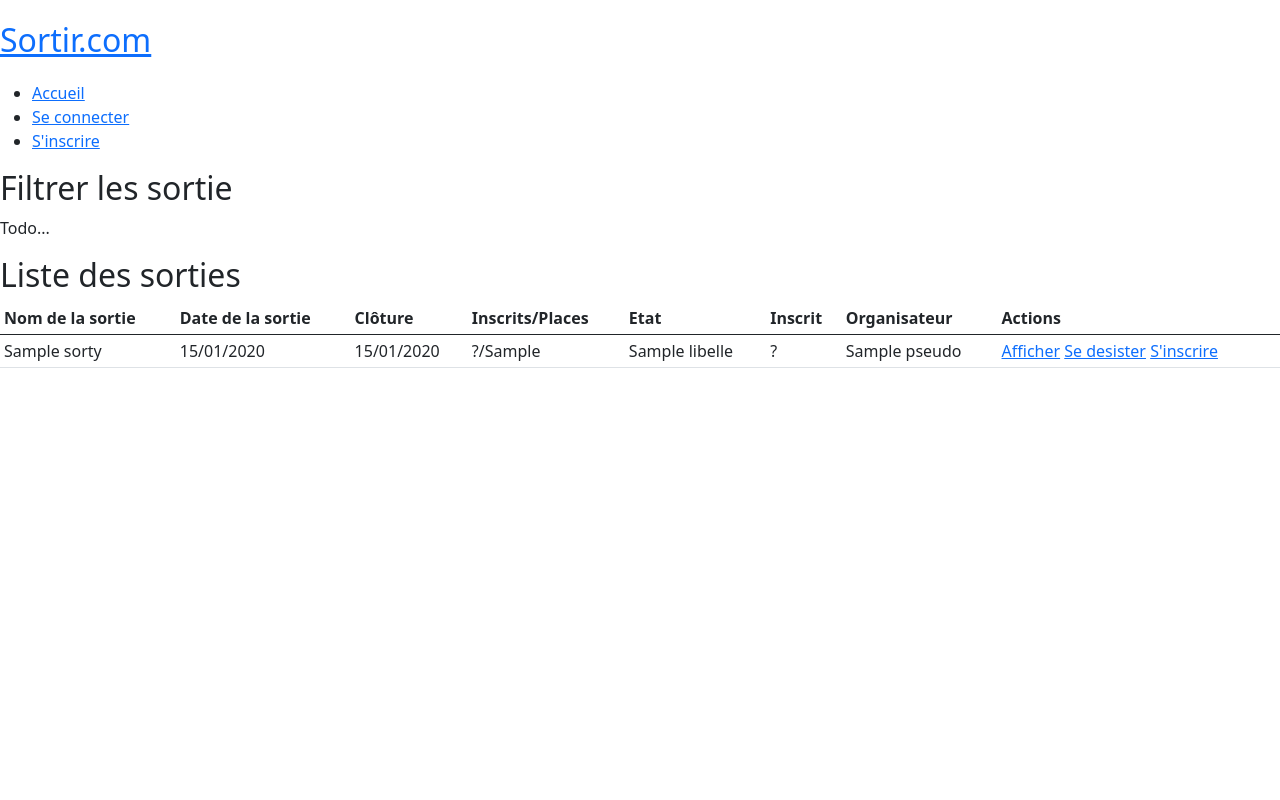
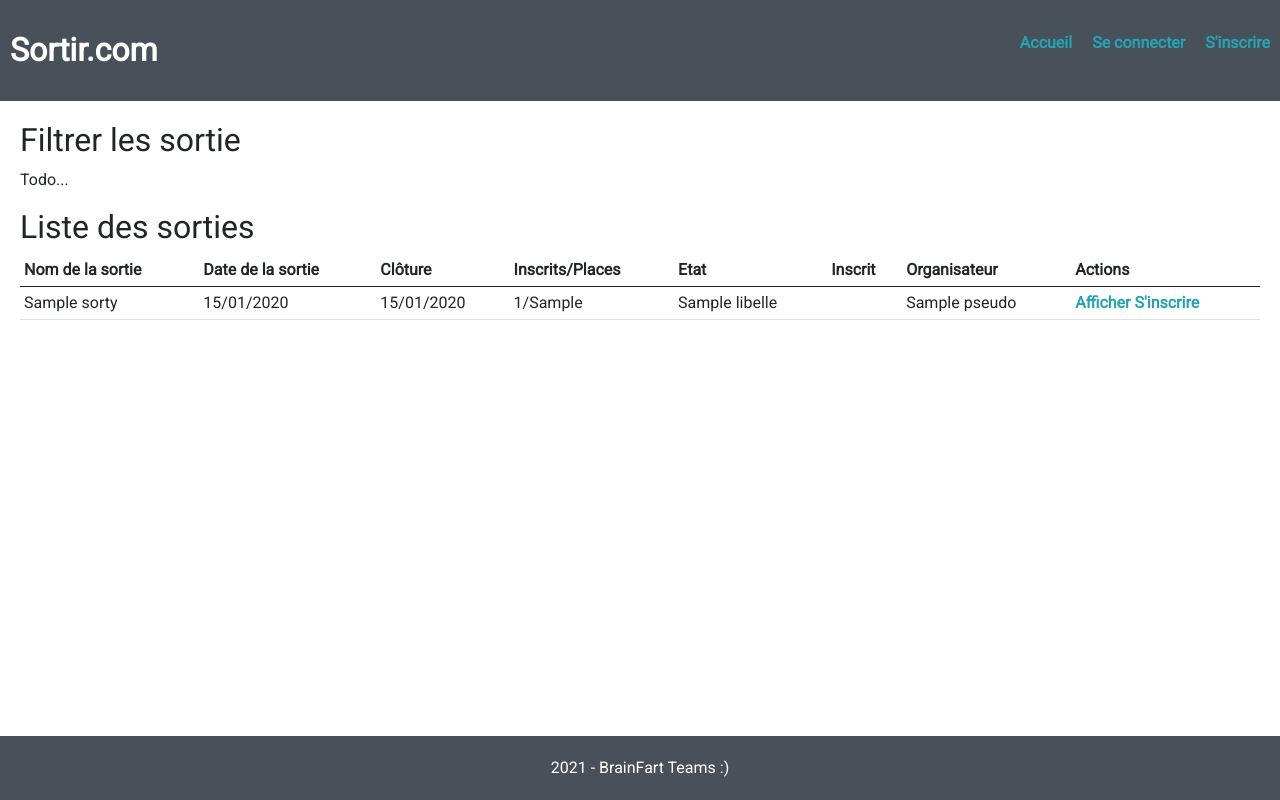
Before and after one commit to mojinet/sortir.com, a Symfony app: template templates/main/index.html.twig in a window 1280 px wide. Run offline with Twig, Linux system fonts and the light colour scheme; the template is opened without the code that fills it: most values are stand-ins (such as "Sample title", 1, 10 or a date in 2020); some libraries are stand-ins or nearby versions.

Commit message:
front : mini layout

```diff
--- a/public/css/style.css
+++ b/public/css/style.css
@@ -1,4 +1,53 @@
-.article-miniature{
-    width:10%;
-    border-radius: 100%;
+/*General*/
+@import url('https://fonts.googleapis.com/css2?family=Roboto&display=swap');
+
+a, a:hover{
+    color : #26a3b3;
+    text-decoration: none;
+    font-weight: bold;
 }
+
+h1>a{
+    color: white;
+}
+
+li{
+    list-style: none;
+}
+
+/*Layout*/
+.l_page{
+    display: flex;
+    flex-direction: column;
+    justify-content: space-between;
+    min-height: 100vh;
+    font-family: 'Roboto', sans-serif;
+}
+
+.l_header{
+    display: flex;
+    justify-content: space-between;
+    align-items: center;
+    background-color: #48515a;
+    color: white;
+    padding : 10px;
+}
+
+.l_main{
+    flex-grow: 1;
+    margin : 20px;
+}
+
+.l_footer{
+    display: flex;
+    justify-content: center;
+    background-color: #48515a;
+    color: white;
+    padding : 20px;
+}
+
+/*Module*/
+.nav_header{
+    display: flex;
+    gap : 20px;
+}
--- a/templates/base.html.twig
+++ b/templates/base.html.twig
@@ -3,22 +3,22 @@
     <head>
         <meta charset="UTF-8">
         <link rel="stylesheet" href="https://cdn.jsdelivr.net/npm/bootstrap@5.0.2/dist/css/bootstrap.min.css">
+        <link rel="stylesheet" href="{{ asset('css/normalize.css') }}">
         <link rel="stylesheet" href="{{ asset('css/style.css') }}">
-        <link rel="stylesheet" href="{{ asset('css/normalize.css') }}">
         <script src="{{ asset('js/app.js') }}" defer></script>
         <title>{% block title %}Welcome!{% endblock %}</title>
     </head>
     <body>
+        <div class="l_page">
             <header class="l_header">
                 <h1><a href="{{ path('main_home') }}">Sortir.com</a></h1>
                 <nav class="header_nav">
-                <ul>
+                    <ul class="nav_header">
                         <li><a href="{{ path('main_home') }}">Accueil</a></li>
                         {% if app.user %}
                             <li><a href="{{ path('profil_home') }}">Mon profil</a></li>
                             <li><a href="{{ path('profil_home') }}">Créer une sortie</a></li>
                             <li><a href="{{ path('profil_home') }}">Sortie</a></li>
-
                             {% if is_granted("ROLE_ADMIN") %}
                                 <li><a href="{{ path('admin_home') }}">Admin</a></li>
                             {% endif %}
@@ -31,6 +31,15 @@
                     </ul>
                 </nav>
             </header>
-        {% block body %}{% endblock %}
+
+            <main class="l_main">
+                {% block body %}
+                {% endblock %}
+            </main>
+
+            <footer class="l_footer">
+                2021 - BrainFart Teams :)
+            </footer>
+        </div>
     </body>
 </html>
--- a/templates/main/index.html.twig
+++ b/templates/main/index.html.twig
@@ -26,13 +26,23 @@
                     <td>{{ sortie.nom }}</td>
                     <td>{{ sortie.dateHeureDebut|date('d/m/Y') }}</td>
                     <td>{{ sortie.dateLimiteInscription|date('d/m/Y') }}</td>
-                    <td>?/{{ sortie.nbInscriptionMax }}</td>
+                    <td>{{ sortie.participants|length }}/{{ sortie.nbInscriptionMax }}</td>
                     <td>{{ sortie.etat.libelle }}</td>
-                    <td> ? </td>
+                    <td>
+                    {% for p in sortie.participants %}
+                        {% if app.user == sortie.participants %}
+                            Oui
+                        {% endif %}
+                    {% endfor %}
+                    </td>
                     <td>{{ sortie.organisateur.pseudo }}</td>
                     <td>
-                        <a href="">Afficher</a>
-                        <a href="">Se desister</a>
+                        <a href="{{ path('sortie_details', {'id': sortie.id}) }}">Afficher</a>
+                        {% for p in sortie.participants %}
+                            {% if app.user == sortie.participants %}
+                                <a href="">Se desister</a>
+                            {% endif %}
+                        {% endfor %}
                         <a href="">S'inscrire</a>
                     </td>
                 </tr>
```
Lines whose indentation alone changed are shown as unchanged.
